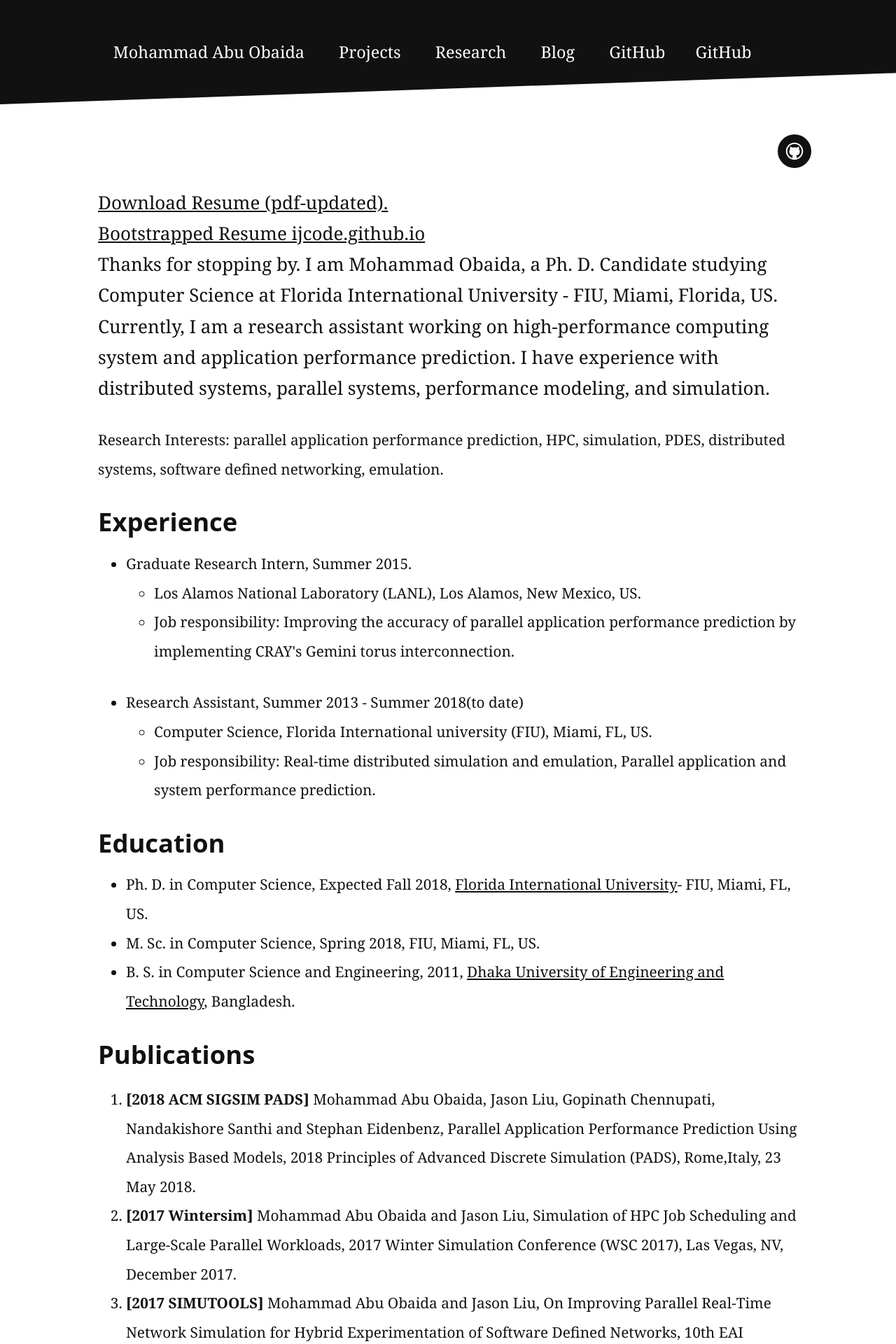
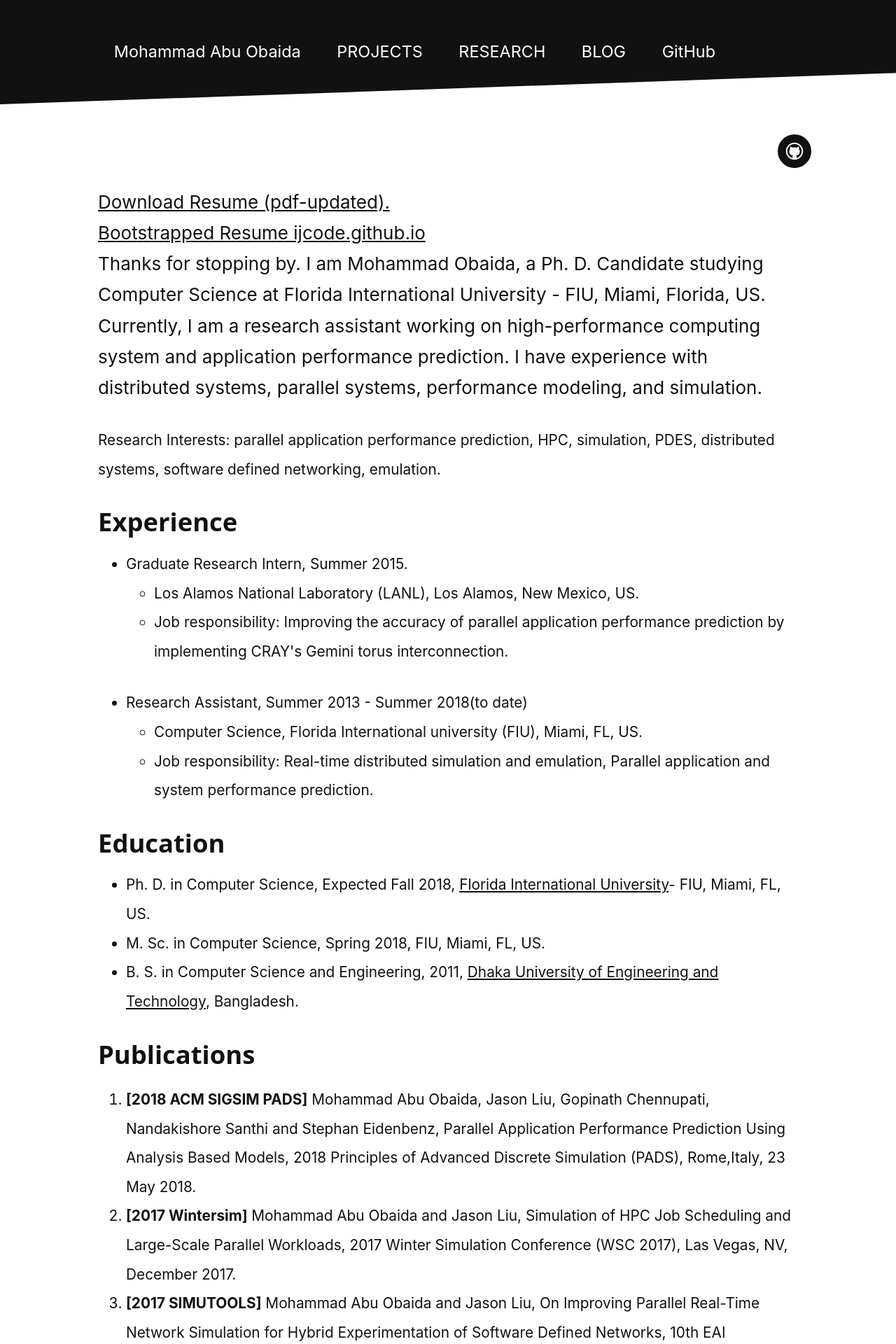
Before and after one commit to summonersRift/summonersrift.github.io, a Jekyll site: the page built from index.html, in a window 1280 px wide. Shown: the top 1920 px of the page at 70% size. Built offline with Jekyll 4.4.1, drawn with Linux system fonts in a browser that asks for light colours; nearby versions of some CDN libraries; the list of posts is cut into pages by our own code.

Commit message:
entire site body font change

```diff
--- a/_config.yml
+++ b/_config.yml
@@ -14,11 +14,11 @@
 navigation:
  - title: Mohammad Abu Obaida
    url: /index.html
- - title: Projects
+ - title: PROJECTS
    url: /projects
- - title: Research
+ - title: RESEARCH
    url: /research
- - title: Blog
+ - title: BLOG
    url: /blogs
  - title: GitHub
    url: https://github.com/summonersrift
--- a/_includes/header.html
+++ b/_includes/header.html
@@ -10,7 +10,6 @@
                     <a href="{{ link.url | prepend: site.baseurl }}"><span style="font-size: 1.25em;">&nbsp;&nbsp;{{ link.title }}&nbsp;&nbsp;</b></a>
                  </li>
                  {% endfor %}
-                 <li> <a href="https://github.com/summonersrift" target="_blank"><span style="font-size:1.25em;">&nbsp;GitHub&nbsp;</span></a></li>
              </ul>
          </nav>
      </div>
--- a/assets/css/style.css
+++ b/assets/css/style.css
@@ -276,7 +276,8 @@
     box-sizing: inherit;
 }
 body {
-    font-family: "PT Serif", Georgia, Times, serif;
+    font-family: -apple-system, BlinkMacSystemFont, "Segoe UI", Roboto, Oxygen, Ubuntu, Cantarell, "Open Sans", "Helvetica Neue", sans-serif;
+    /*"PT Serif", Georgia, Times, serif;*/
     line-height: 2;
     font-size: 130.1%;
     color: #111;
```
